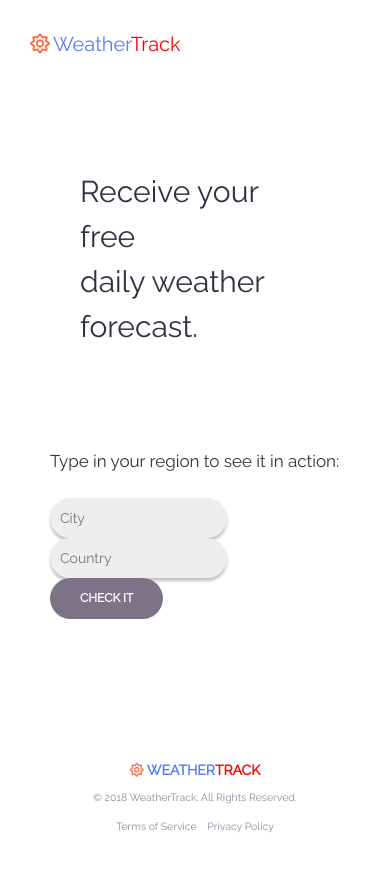
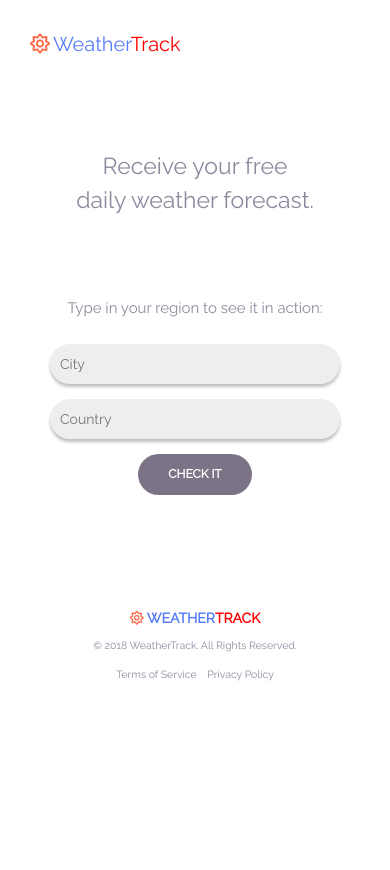
Before and after one commit to karthikmsadashivappa/weather.app, a React (Create React App) app: page / in a window 390 px wide. After the commit the page ends 844 px from the top, so only its background shows below. Built offline with nearby package versions, Linux system fonts and the light colour scheme.

Commit message:
Writing media queries for smaller devices

```diff
--- a/src/App.css
+++ b/src/App.css
@@ -27,6 +27,7 @@
 	font-weight: 400;
 	font-size: 3rem;
 	line-height: 1.5;
+	color: #8b8b9f;
 }
 
 .intro-message {
@@ -38,6 +39,7 @@
 .form-intro {
 	font-size: 1.7rem;
 	padding-bottom: 1.5rem;
+	color: #8b8b9f;
 }
 
 .main-form {
@@ -76,11 +78,32 @@ input.input-form {
 
 .weather p {
 		text-align: center;
-
+		font-size: 18px;
+		color: #8b8b9f;
 }
 
 .fa-map-marker-alt {
-	text-align: center;
+	color: #0C3E7F;
+}
+
+.fa-thermometer-half {
+ 	color: #EE6352;
+}
+
+.fa-tint {
+	color: #08B2E3;
+}
+
+.fa-edit {
+	color: #7C7486;
+}
+
+.fa-exclamation-circle {
+	color: #C63129;
+}
+
+.fa-size {
+	font-size: 25px;
 }
 
 .footer-title {
@@ -99,7 +122,7 @@ input.input-form {
 .main_footer {
 	text-align: center;
 	padding: 2.5em 0;
-	margin-top: 4em;
+	margin-top: 2em;
 }
 
 .main_footer .footer_logo {
@@ -127,3 +150,38 @@ input.input-form {
 .footer_links a:hover {
 	color: #73e298;
 }
+
+/*--------------*/
+
+@media (max-width: 430px) {
+	.intro {
+		font-size: 2.3rem;
+		text-align: center;
+	}
+	.intro-message {
+		padding: 2rem;
+	}
+	.main-form {
+		text-align: center;
+	}
+	.form-intro {
+		font-size: 1.5rem;
+	}
+	.weather {
+		display: flex;
+		flex-direction: column;
+	}
+	.weather p {
+		padding: 30px;
+    	border-radius: 4px;
+    	box-shadow: 0 5px 15px 0 rgba(37,44,97,0.15), 0 2px 4px 0 rgba(93,100,148,0.2);
+    	margin: 5px 25px;
+	}
+	.weather p:hover {
+		    transform: translateY(-1px);
+	}
+	input.input-form {
+		width: 100%;
+		margin-bottom: 15px;
+	}
+}
--- a/src/components/Weather.js
+++ b/src/components/Weather.js
@@ -2,11 +2,11 @@ import React from "react";
 
 const Weather = (props) => (
 	<div className="weather">
-		 {props.city && props.country && <p>Location: {props.city}, {props.country} <br/> <i className="fas fa-map-marker-alt"></i></p> }
-	     {props.temperature && <p>Temperature: {props.temperature} <br/><i className="fas fa-thermometer-half"></i></p>}
-	     {props.humidity && <p>Humidity: {props.humidity} <br/><i className="fas fa-tint"></i></p>}
-	     {props.description && <p>Description: {props.description} <br/> <i className="far fa-edit"></i></p>}
-	     {props.error && <p>{props.error} <br/> <i className="fas fa-exclamation-circle"></i></p>}
+		 {props.city && props.country && <p>Location: {props.city}, {props.country} <br/> <i className="fas fa-map-marker-alt fa-size"></i></p> }
+	     {props.temperature && <p>Temperature: {props.temperature} <br/><i className="fas fa-thermometer-half fa-size"></i></p>}
+	     {props.humidity && <p>Humidity: {props.humidity} <br/><i className="fas fa-tint fa-size"></i></p>}
+	     {props.description && <p>Description: {props.description} <br/> <i className="far fa-edit fa-size"></i></p>}
+	     {props.error && <p>{props.error} <br/> <i className="fas fa-exclamation-circle fa-size"></i></p>}
 	  </div>
 )
 
```
